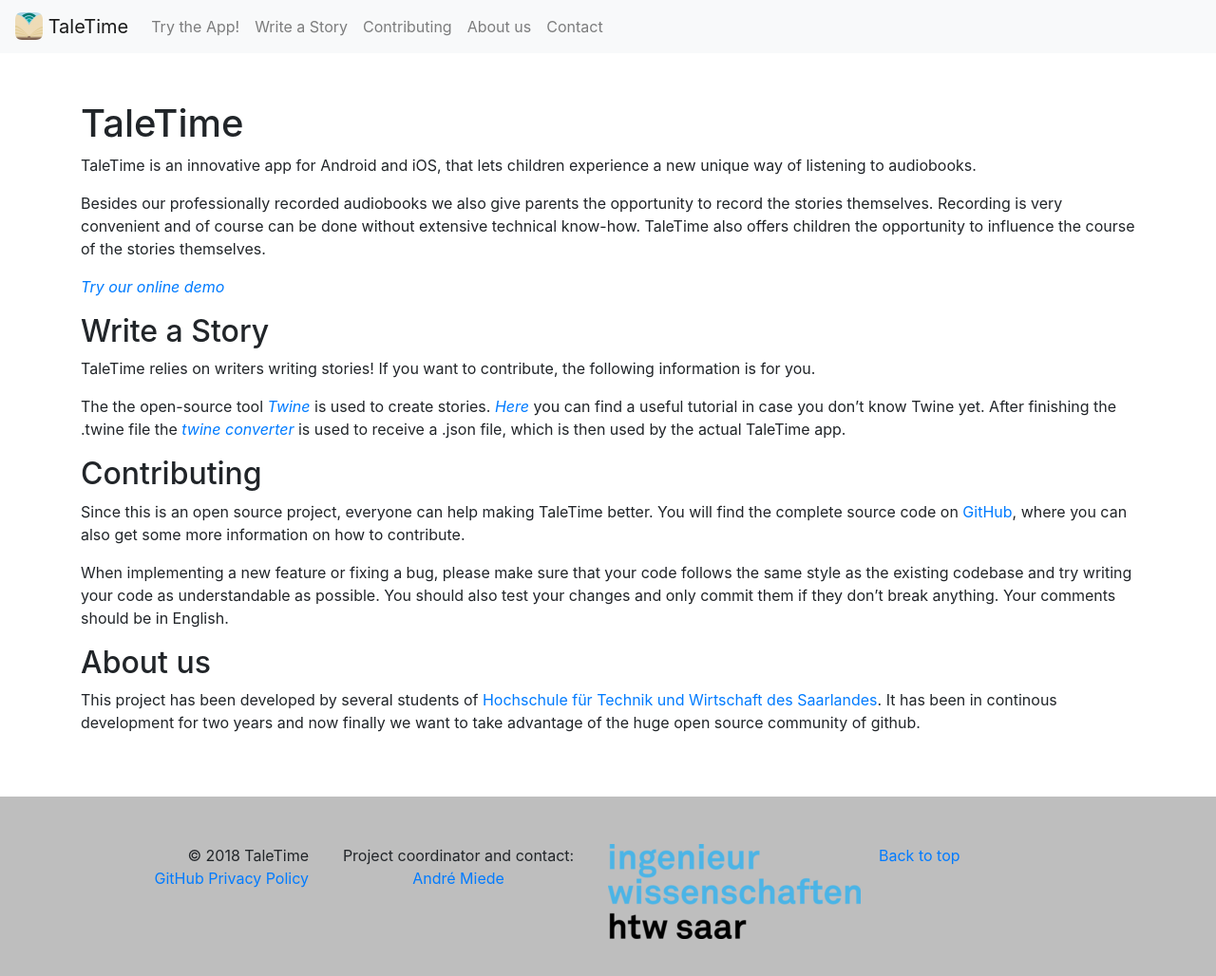
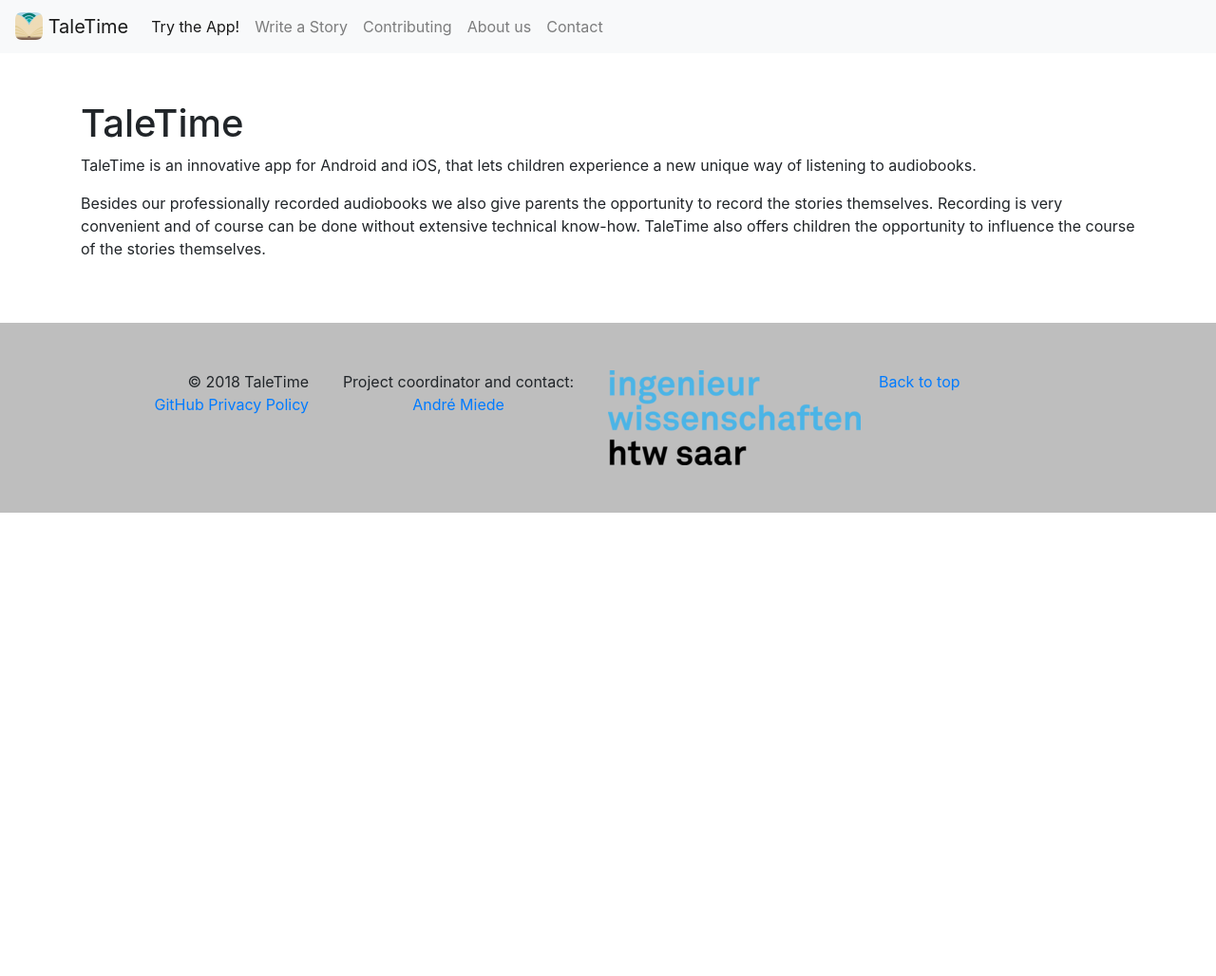
Before and after one commit to TaleTime/taletime.github.io, a Jekyll site: the page built from index.md, in a window 1280 px wide and 1039 px high. Shown: the top 1028 px of the window at 95% size. Built offline with Jekyll 4.4.1, drawn with Linux system fonts in a browser that asks for light colours; nearby versions of some CDN libraries.

Commit message:
Add new Pages

```diff
--- a/_includes/_navbar.html
+++ b/_includes/_navbar.html
@@ -15,10 +15,10 @@
         <a class="nav-link" href="https://taletime.github.io/pages/write-a-story">Write a Story</a>
       </li>
       <li class="nav-item">
-        <a class="nav-link" href="#contributing">Contributing</a>
+        <a class="nav-link" href="https://taletime.github.io/pages/contributing">Contributing</a>
       </li>
       <li class="nav-item">
-        <a class="nav-link" href="#about-us">About us</a>
+        <a class="nav-link" href="https://taletime.github.io/pages/about-us">About us</a>
       </li>
       <li class="nav-item">
         <a class="nav-link" href="#footer">Contact</a>
--- a/index.md
+++ b/index.md
@@ -2,38 +2,8 @@
 layout: default
 title: TaleTime
 ---
-
 # TaleTime
 
 TaleTime is an innovative app for Android and iOS, that lets children experience a new unique way of listening to audiobooks.
 
 Besides our professionally recorded audiobooks we also give parents the opportunity to record the stories themselves. Recording is very convenient and of course can be done without extensive technical know-how. TaleTime also offers children the opportunity to influence the course of the stories themselves.
-
-<!-- <div class="d-lg-none">
-    <p class="lead">
-        <a href="app">Try our online demo!</a>
-    </p>
-</div> -->
-*[Try our online demo](https://tale-time.web.app/")*
-<!-- <div class="container">
-    <a href="https://tale-time.web.app/">Try the new Fancy App!</a>
-</div> -->
-
-## Write a Story
-
-TaleTime relies on writers writing stories! If you want to contribute, the following information is for you.
-
-The the open-source tool *[Twine](http://twinery.org)* is used to create stories. *[Here](https://twinery.org/wiki/twine2:guide)* you can find a useful tutorial in case you don't know Twine yet.
-After finishing the .twine file the *[twine converter](https://github.com/TaleTime/Converter)* is used to receive a .json file, which is then used by the actual TaleTime app.
-
-
-## Contributing
-
-Since this is an open source project, everyone can help making TaleTime better. You will find the complete source code on [GitHub](https://github.com/TaleTime/TaleTime), where you can also get some more information on how to contribute.
-
-When implementing a new feature or fixing a bug, please make sure that your code follows the same style as the existing codebase and try writing your code as understandable as possible. You should also test your changes and only commit them if they don't break anything. Your comments should be in English.
-
-
-## About us
-
-This project has been developed by several students of [Hochschule für Technik und Wirtschaft des Saarlandes](http://www.htwsaar.de). It has been in continous development for two years and now finally we want to take advantage of the huge open source community of github.
```
Also changed, not shown: home-content.md (deleted, +0 -5 lines), pages/about-us/index.html (added, +25 -0 lines), pages/contributing/index.html (added, +27 -0 lines), pages/try-the-app/index.html (added, +27 -0 lines), pages/try-the-app/index.md (deleted, +0 -6 lines), pages/write-a-story/index.html (+7 -3 lines).
